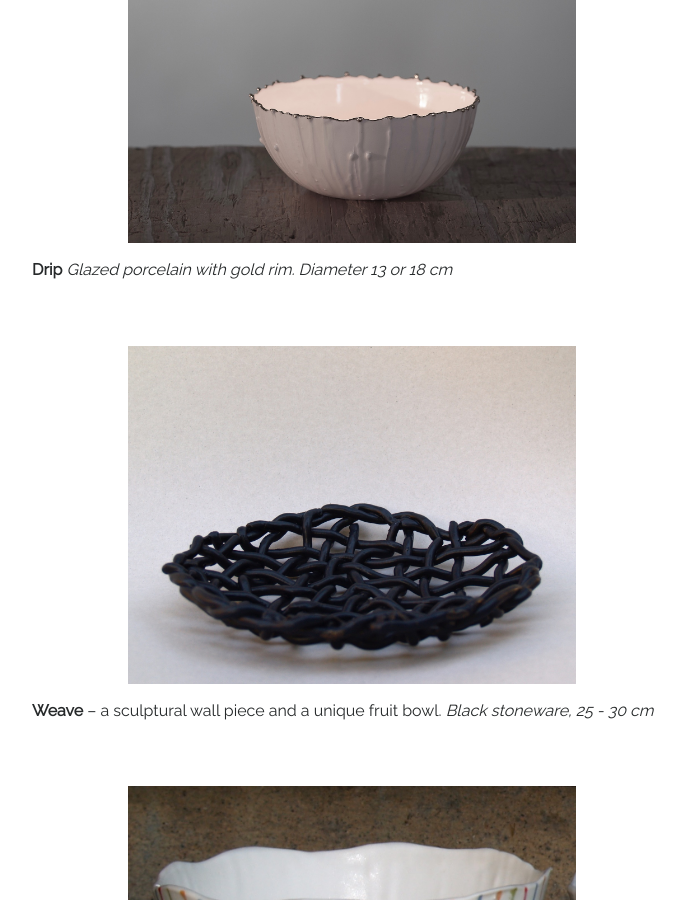
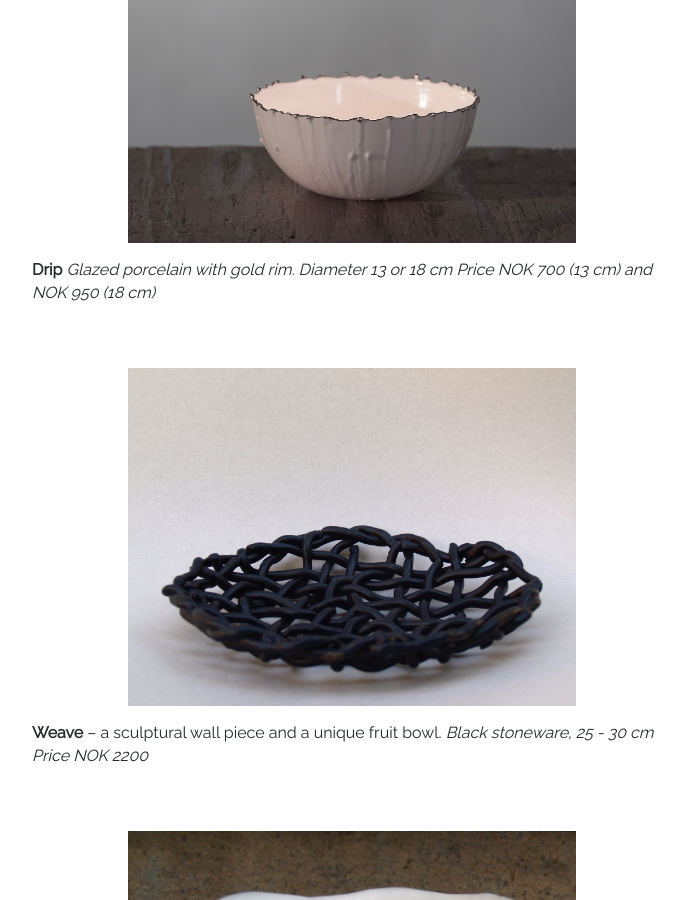
Before and after one commit to rebekkjm/helenmorkenno, a Jekyll site: the page built from _products/bowls.md, in a window 1280 px wide and 900 px high, scrolled down 374 px. Shown: the whole window, without its empty margins (288-973 px from the left). Built offline with Jekyll 4.4.1, drawn with Linux system fonts in a browser that asks for light colours.

Commit message:
Update bowls.md

```diff
--- a/_products/bowls.md
+++ b/_products/bowls.md
@@ -10,10 +10,12 @@ image: "Bowls1.jpg"
 ![Small porcelain bowl with gold details]({{ site.github.url }}/img/Bowls1.jpg)
 
 **Drip** *Glazed porcelain with gold rim. Diameter 13 or 18 cm*
+*Price NOK 700 (13 cm) and NOK 950 (18 cm)*
 
 ![Large dish of weaved black clay]({{ site.github.url }}/img/Bowls2.jpg)
 
 **Weave** – a sculptural wall piece and a unique fruit bowl. *Black stoneware, 25 - 30 cm*
+*Price NOK 2200*
 
 ![Small porcelain bowl with colourful stripes]({{ site.github.url }}/img/Bowls3.jpg)
 
```
